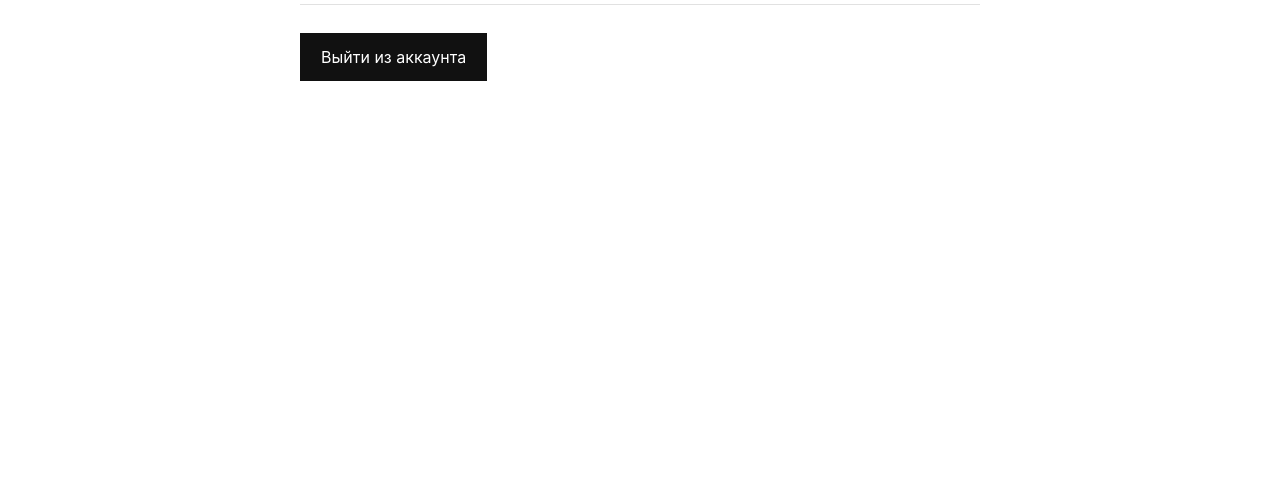
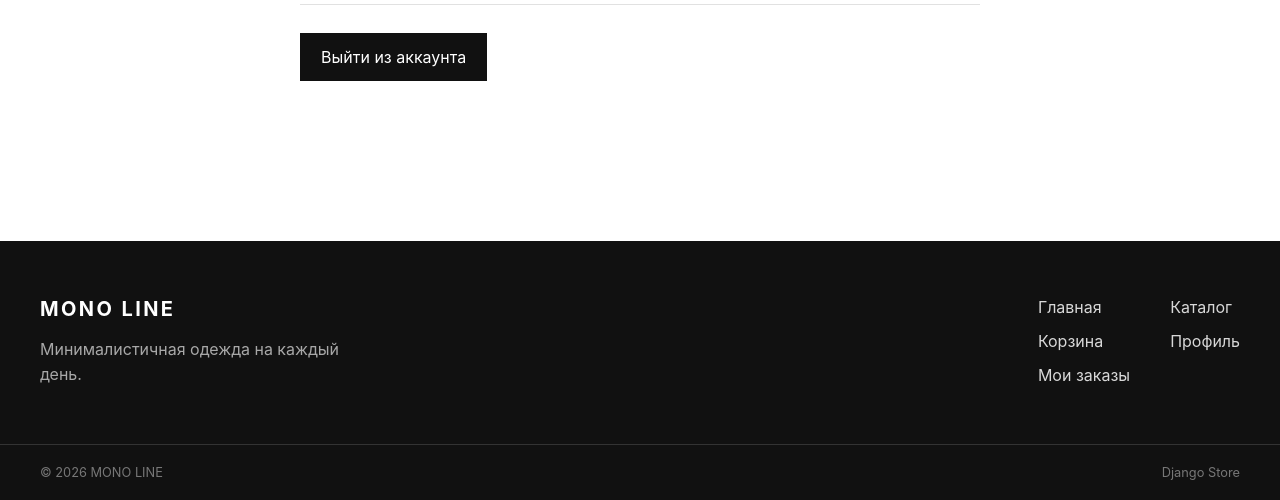
Before and after one commit to GitForgeK-1308/MonoLineStore, a Django app: page /accounts/profile/ in a window 1280 px wide. Shown: the part 693-1193 px from the top of the page. Before the commit the page ends 774 px from the top, so only its background shows below. Run offline with Django 5.2, Linux system fonts and the light colour scheme; the visitor is signed in with stand-in values (Sample User, id 1).

Commit message:
style(core): добавить общий footer

```diff
--- a/core/static/core/css/base.css
+++ b/core/static/core/css/base.css
@@ -7,6 +7,9 @@ html {
 }
 
 body {
+    display: flex;
+    flex-direction: column;
+
     margin: 0;
     min-height: 100vh;
 
@@ -87,7 +90,6 @@ img {
     padding: 0;
 
     color: inherit;
-
     background: none;
     border: 0;
 }
@@ -101,6 +103,8 @@ img {
 }
 
 .site-main {
+    flex: 1;
+
     padding: 48px 0 80px;
 }
 
@@ -174,6 +178,82 @@ img {
 }
 
 
+/* Footer */
+
+.site-footer {
+    margin-top: auto;
+
+    color: #ffffff;
+    background: #111111;
+}
+
+.site-footer__inner {
+    display: grid;
+    grid-template-columns: minmax(0, 1fr) auto;
+    gap: 64px;
+
+    width: min(1200px, calc(100% - 40px));
+    margin: 0 auto;
+    padding: 56px 0;
+}
+
+.site-footer__brand {
+    max-width: 320px;
+}
+
+.site-footer__logo {
+    display: inline-block;
+
+    margin-bottom: 16px;
+
+    font-size: 1.25rem;
+    font-weight: 700;
+    letter-spacing: 0.12em;
+}
+
+.site-footer__text {
+    margin: 0;
+
+    color: #a8a8a8;
+    line-height: 1.6;
+}
+
+.site-footer__nav {
+    display: grid;
+    grid-template-columns: repeat(2, auto);
+    gap: 14px 40px;
+    align-content: start;
+}
+
+.site-footer__nav a {
+    color: #d8d8d8;
+
+    transition: color 0.2s ease;
+}
+
+.site-footer__nav a:hover {
+    color: #ffffff;
+}
+
+.site-footer__bottom {
+    border-top: 1px solid #333333;
+}
+
+.site-footer__bottom-inner {
+    display: flex;
+    align-items: center;
+    justify-content: space-between;
+    gap: 20px;
+
+    width: min(1200px, calc(100% - 40px));
+    margin: 0 auto;
+    padding: 20px 0;
+
+    color: #777777;
+    font-size: 0.8rem;
+}
+
+
 /* Responsive */
 
 @media (max-width: 800px) {
@@ -193,4 +273,27 @@ img {
     .site-main {
         padding-top: 32px;
     }
+
+    .site-footer__inner {
+        grid-template-columns: 1fr;
+        gap: 36px;
+
+        padding: 44px 0;
+    }
+
+    .site-footer__nav {
+        grid-template-columns: 1fr 1fr;
+    }
 }
+
+@media (max-width: 500px) {
+    .site-footer__nav {
+        grid-template-columns: 1fr;
+    }
+
+    .site-footer__bottom-inner {
+        align-items: flex-start;
+        flex-direction: column;
+        gap: 6px;
+    }
+}
--- a/templates/core/base.html
+++ b/templates/core/base.html
@@ -4,9 +4,15 @@
 <html lang="ru">
 <head>
     <meta charset="UTF-8">
-    <meta name="viewport" content="width=device-width, initial-scale=1.0">
 
-    <title>{% block title %}MONO LINE{% endblock %}</title>
+    <meta
+        name="viewport"
+        content="width=device-width, initial-scale=1.0"
+    >
+
+    <title>
+        {% block title %}MONO LINE{% endblock %}
+    </title>
 
     <link
         rel="stylesheet"
@@ -26,7 +32,10 @@
                 MONO LINE
             </a>
 
-            <nav class="site-nav">
+            <nav
+                class="site-nav"
+                aria-label="Основная навигация"
+            >
                 <a href="{% url 'products:catalog' %}">
                     Каталог
                 </a>
@@ -83,6 +92,67 @@
         </div>
     </main>
 
+    <footer class="site-footer">
+        <div class="site-footer__inner">
+            <div class="site-footer__brand">
+                <a
+                    class="site-footer__logo"
+                    href="{% url 'core:home' %}"
+                >
+                    MONO LINE
+                </a>
+
+                <p class="site-footer__text">
+                    Минималистичная одежда
+                    на каждый день.
+                </p>
+            </div>
+
+            <nav
+                class="site-footer__nav"
+                aria-label="Навигация в подвале"
+            >
+                <a href="{% url 'core:home' %}">
+                    Главная
+                </a>
+
+                <a href="{% url 'products:catalog' %}">
+                    Каталог
+                </a>
+
+                <a href="{% url 'cart:cart_detail' %}">
+                    Корзина
+                </a>
+
+                {% if user.is_authenticated %}
+                    <a href="{% url 'accounts:profile' %}">
+                        Профиль
+                    </a>
+
+                    <a href="{% url 'orders:my_orders' %}">
+                        Мои заказы
+                    </a>
+                {% else %}
+                    <a href="{% url 'accounts:login' %}">
+                        Войти
+                    </a>
+                {% endif %}
+            </nav>
+        </div>
+
+        <div class="site-footer__bottom">
+            <div class="site-footer__bottom-inner">
+                <span>
+                    © {% now "Y" %} MONO LINE
+                </span>
+
+                <span>
+                    Django Store
+                </span>
+            </div>
+        </div>
+    </footer>
+
     {% block extra_js %}{% endblock %}
 </body>
 </html>
```
Also changed, not shown: core/tests/test_views.py (+24 -0 lines).
